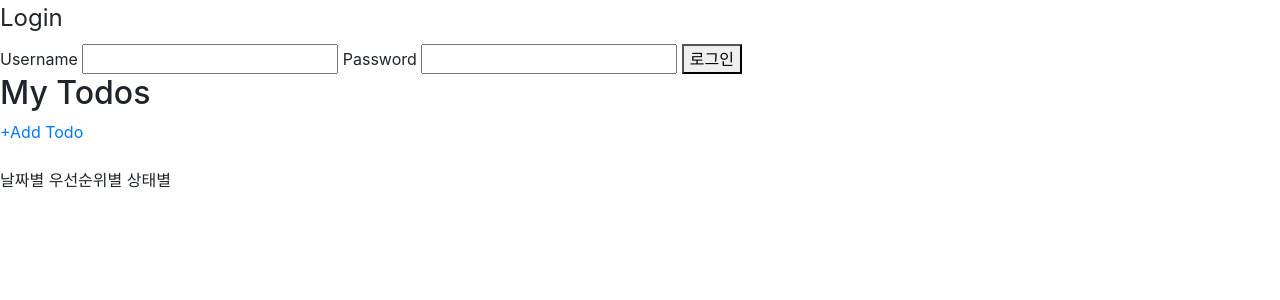
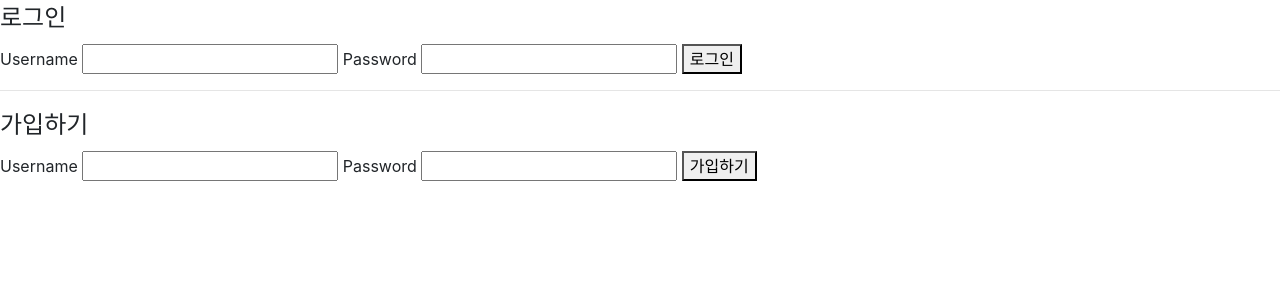
Before and after one commit to moorekwon/Team5_Todo-List, a Django app: page /members/signin/ in a window 1280 px wide. Shown: the top 300 px of the page. Run offline with Django 3.2, Linux system fonts and the light colour scheme; some libraries are stand-ins or nearby versions.

Commit message:
200205 tried to add signout, signup function, but there are some problems

```diff
--- a/app/main/models.py
+++ b/app/main/models.py
@@ -1,11 +1,14 @@
+from django.contrib.auth.models import User
 from django.db import models
 
 
 # Create your models here.
 class Todo(models.Model):
+    author = models.ForeignKey(User, on_delete=models.CASCADE)
     text = models.CharField(max_length=200)
     start_date = models.DateTimeField()
     end_date = models.DateTimeField()
+
     # priority = models.PositiveIntegerField()
 
     def __str__(self):
--- a/app/main/views.py
+++ b/app/main/views.py
@@ -15,12 +15,13 @@ def index(request):
 
 def add_todo(request):
     if request.method == 'POST':
+        author = request.user
         text = request.POST['text']
         start_date = request.POST['start_date']
         end_date = request.POST['end_date']
         # priority = str(request.POST['priority'])
 
-        Todo.objects.create(text=text, start_date=start_date, end_date=end_date)
+        Todo.objects.create(author=author, text=text, start_date=start_date, end_date=end_date)
         return redirect('main:index')
     else:
         return render(request, 'main/add_todo.html')
--- a/app/members/urls.py
+++ b/app/members/urls.py
@@ -3,5 +3,7 @@ from . import views
 
 app_name = 'members'
 urlpatterns = [
-    path('signin/', views.signin, name='signin')
+    path('signin/', views.signin, name='signin'),
+    path('signup/', views.signup, name='signup'),
+    path('signout/', views.logout, name='signout')
 ]
--- a/app/members/views.py
+++ b/app/members/views.py
@@ -1,5 +1,7 @@
-from django.contrib.auth import authenticate, login
+from django.contrib.auth import authenticate, login, logout
+from django.contrib.auth.models import User
 from django.core.exceptions import ValidationError
+from django.http import HttpResponse
 from django.shortcuts import render, redirect
 
 
@@ -15,6 +17,24 @@ def signin(request):
             return redirect('main:index')
         else:
             raise ValidationError('username 또는 password가 틀립니다.')
-            return redirect('base')
+            return redirect('main:index')
     else:
         return render(request, 'main/index.html')
+
+
+def signup(request):
+    username = request.POST['username']
+    password = request.POST['password']
+    users = User.objects.all()
+
+    if users.filter(username=username):
+        return HttpResponse('이미 사용중인 username 입니다.')
+    else:
+        user = User.objects.create_user(username=username, password=password)
+        login(request, user)
+        return render(request, 'main/index.html')
+
+
+def signout(request):
+    logout(request)
+    return redirect('main:index')
--- a/app/templates/base.html
+++ b/app/templates/base.html
@@ -18,10 +18,20 @@
 <form action="{% url 'members:signin' %}" method="post">
     {% csrf_token %}
     <fieldset>
-        <legend>Login</legend>
+        <legend>로그인</legend>
         Username <input type="text" name="username">
         Password <input type="text" name="password">
         <button type="submit">로그인</button>
+    </fieldset>
+</form>
+<hr>
+<form action="{% url 'members:signup' %}" method="post">
+    {% csrf_token %}
+    <fieldset>
+        <legend>가입하기</legend>
+        Username <input type="text" name="username">
+        Password <input type="text" name="password">
+        <button type="submit">가입하기</button>
     </fieldset>
 </form>
 {% endif %}
--- a/app/templates/main/index.html
+++ b/app/templates/main/index.html
@@ -1,6 +1,16 @@
 {% extends 'base.html' %}
 
 {% block content %}
+{% if user.is_authenticated %}
+<div>
+    <p><strong>User</strong> {{ request.user }}</p>
+</div>
+
+<div>
+    <a href="{% url 'members:signout' %}">로그아웃</a>
+</div>
+<hr>
+
 <h2>My Todos</h2>
 
 <div>
@@ -17,8 +27,9 @@
 <ul>
     {% for todo_item in todo_items %}
     <li>
+        <strong>{{ todo_item.author }}</strong>
         {{ todo_item.text }} <small>({{ todo_item.start_date|date:"Y-m-d" }} ~ {{ todo_item.end_date|date:"Y-m-d" }})</small>
-<!--        우선순위: {{ todo_item.priority }}-->
+        <!--        우선순위: {{ todo_item.priority }}-->
 
         <form action="{% url 'main:delete-todo' pk=todo_item.pk %}" method="post">
             {% csrf_token %}
@@ -31,4 +42,5 @@
     </li>
     {% endfor %}
 </ul>
+{% endif %}
 {% endblock %}
--- a/app/templates/main/update_todo.html
+++ b/app/templates/main/update_todo.html
@@ -5,7 +5,7 @@
 
 <form action="" method="post" enctype="multipart/form-data">
     {% csrf_token %}
-    <input type="number" name="priority" placeholder="우선 순위" value="{{ todo.priority }}">
+<!--    <input type="number" name="priority" placeholder="우선 순위" value="{{ todo.priority }}">-->
     <input type="text" name="text" placeholder="할 일" value="{{ todo.text }}">
     <input type="text" onfocus="(this.type='date')" name="start_date" placeholder="시작 날짜" value="{{ todo.start_date }}">
     <input type="text" onfocus="(this.type='date')" name="end_date" placeholder="끝나는 날짜" value="{{ todo.end_date }}">
```
Also changed, not shown: app/db.sqlite3, app/main/migrations/0009_todo_user.py (added), app/main/migrations/0010_auto_20200205_2100.py (added), app/main/migrations/0011_remove_todo_author.py (added), app/main/migrations/0012_todo_author.py (added).
